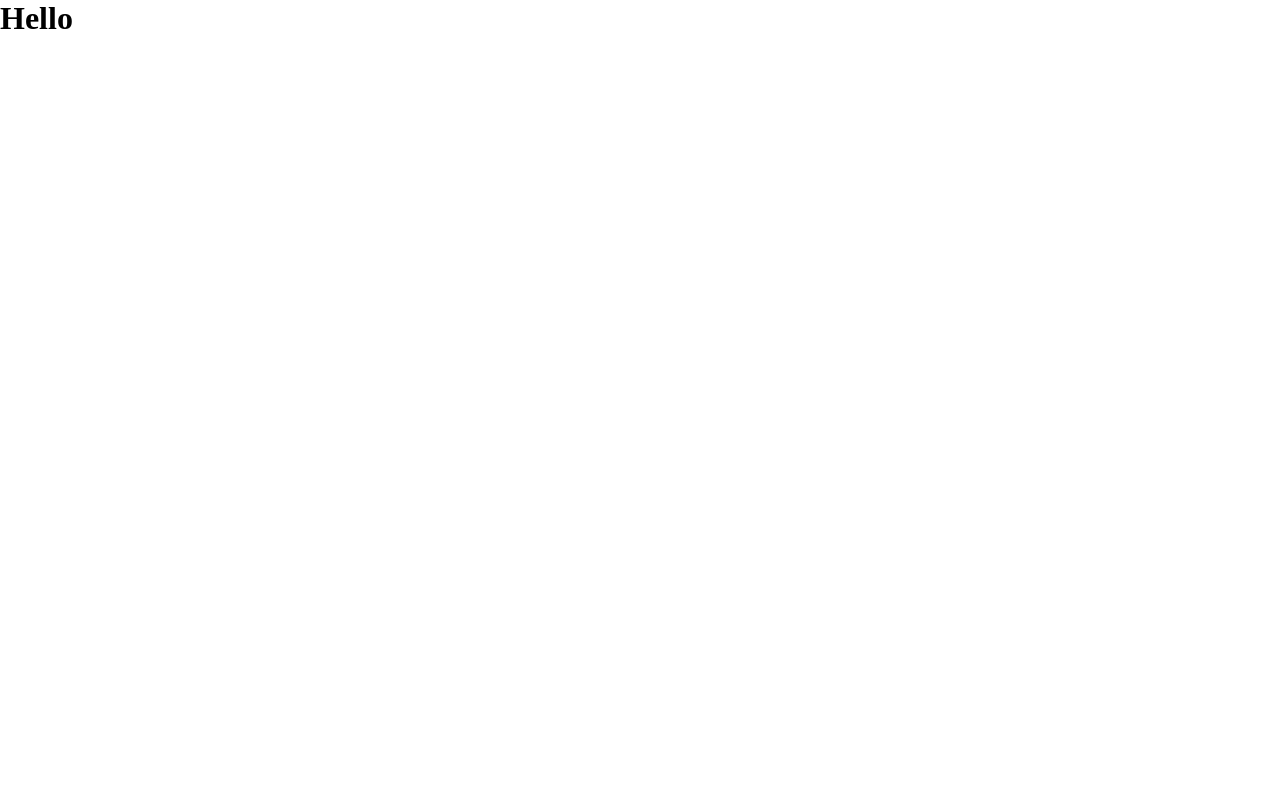
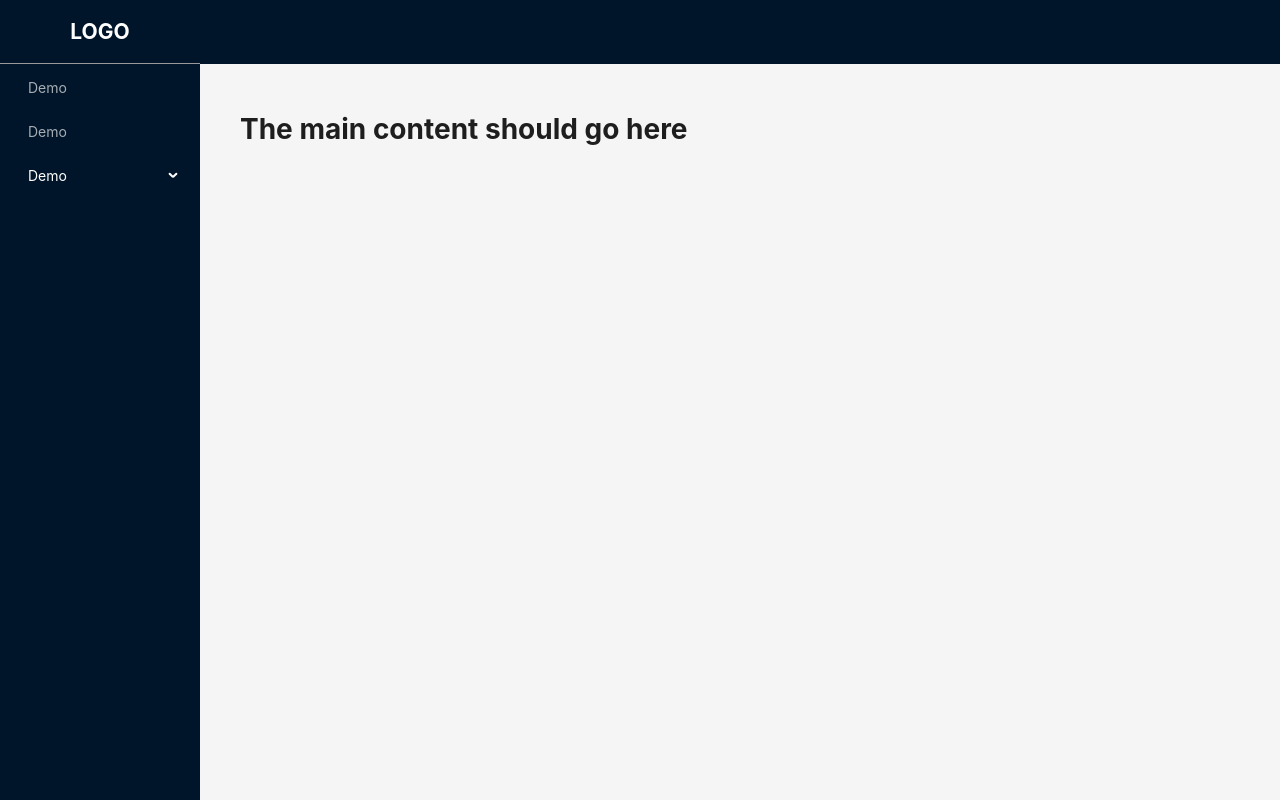
Before and after one commit to Adnan-Sarkar/university-management-system, a React (Vite) app: page / in a window 1280 px wide. Built offline with nearby package versions, Linux system fonts and the light colour scheme.

Commit message:
Add MainLayout component from ant design to reuse Admin, Teacher and Student account

```diff
--- a/src/App.tsx
+++ b/src/App.tsx
@@ -1,7 +1,9 @@
+import MainLayout from "./components/layout/MainLayout";
+
 const App = () => {
   return (
     <>
-      <h1>Hello</h1>
+      <MainLayout />
     </>
   );
 };
--- /dev/null
+++ b/src/components/layout/MainLayout.tsx
@@ -0,0 +1,76 @@
+import { Layout, Menu, MenuProps } from "antd";
+
+const { Header, Content, Sider } = Layout;
+
+const items: MenuProps["items"] = [
+  {
+    key: 1,
+    label: "Demo",
+  },
+  {
+    key: 2,
+    label: "Demo",
+  },
+  {
+    key: 3,
+    label: "Demo",
+    children: [
+      {
+        key: 4,
+        label: "Demo",
+      },
+    ],
+  },
+];
+
+const MainLayout = () => {
+  return (
+    <Layout style={{ height: "100vh" }}>
+      <Sider
+        breakpoint="lg"
+        collapsedWidth="0"
+        onBreakpoint={(broken) => {
+          console.log(broken);
+        }}
+        onCollapse={(collapsed, type) => {
+          console.log(collapsed, type);
+        }}
+      >
+        <div
+          className="demo-logo-vertical"
+          style={{
+            color: "#fff",
+            display: "flex",
+            alignItems: "center",
+            justifyContent: "center",
+            height: "64px",
+            borderBottom: "1px solid #999",
+          }}
+        >
+          <h1>LOGO</h1>
+        </div>
+        <Menu
+          theme="dark"
+          mode="inline"
+          defaultSelectedKeys={["4"]}
+          items={items}
+        />
+      </Sider>
+      <Layout>
+        <Header style={{ padding: 0 }} />
+        <Content style={{ margin: "24px 16px 0" }}>
+          <div
+            style={{
+              padding: 24,
+              minHeight: 360,
+            }}
+          >
+            <h1>The main content should go here</h1>
+          </div>
+        </Content>
+      </Layout>
+    </Layout>
+  );
+};
+
+export default MainLayout;
```
